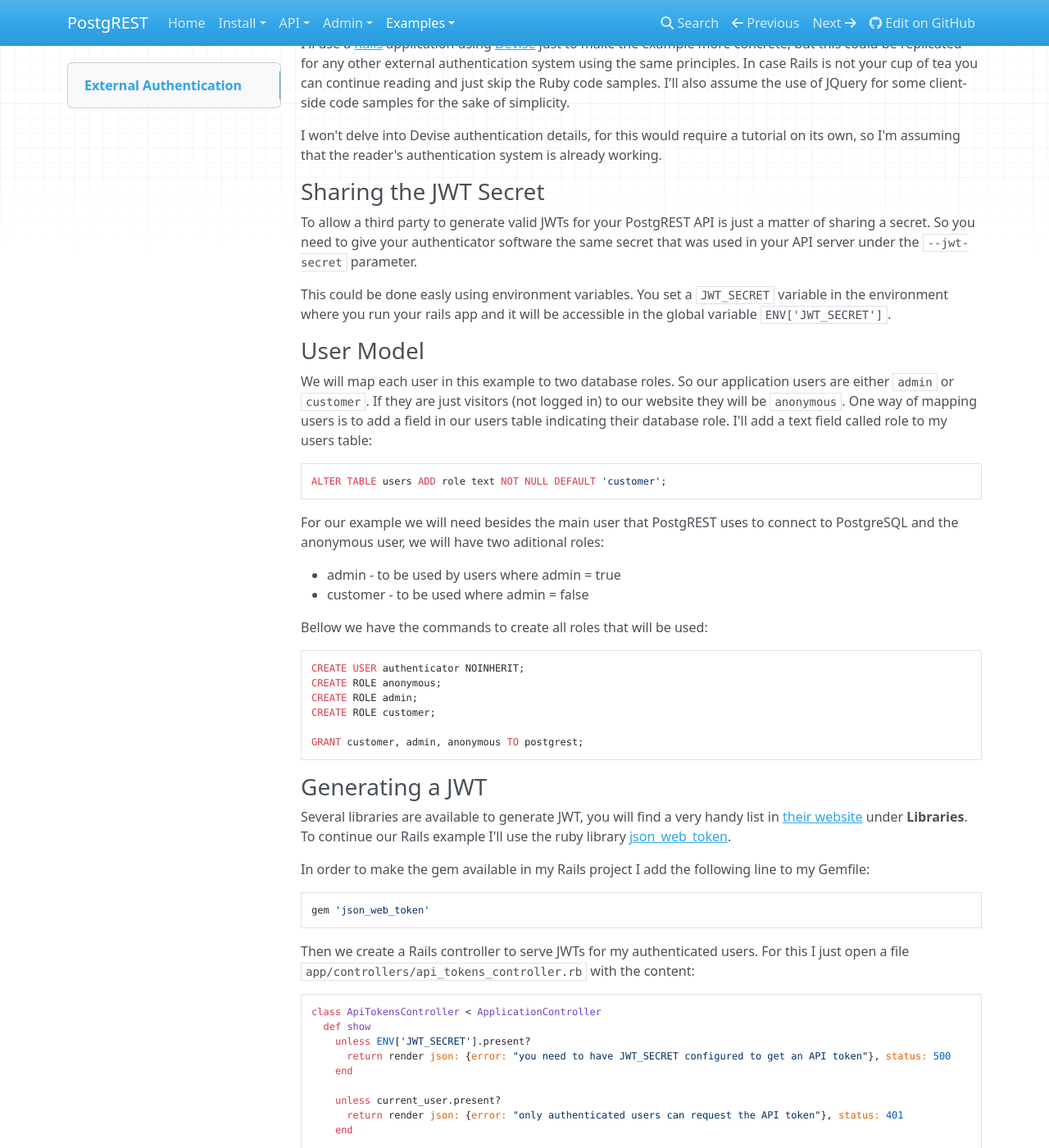
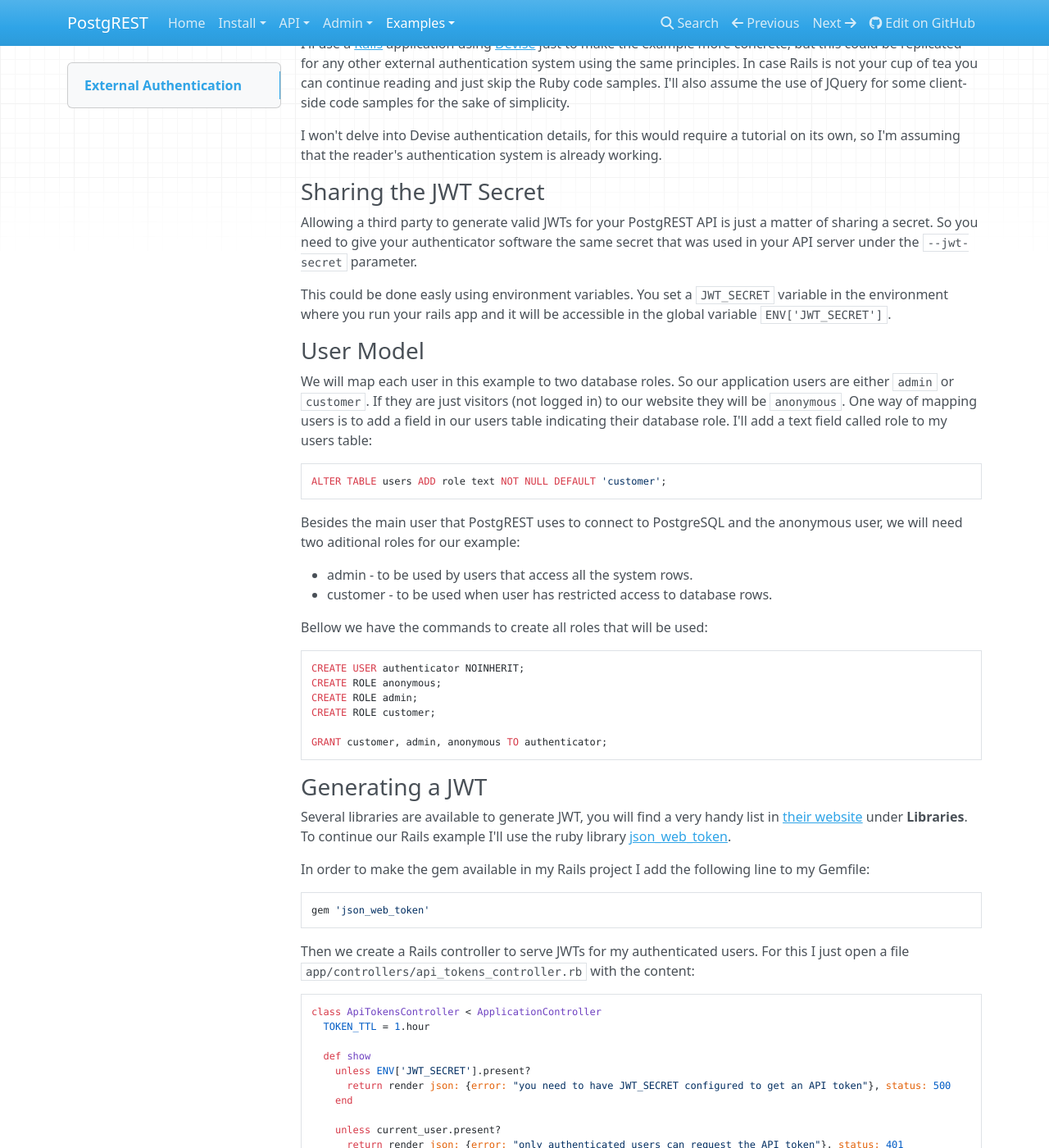
Before and after one commit to PostgREST/postgrest, an MkDocs documentation site: the page built from docs/examples/external_auth.md, in a window 1280 px wide and 1400 px high, scrolled down 233 px. Shown: the whole window at 82% size. Built offline with MkDocs 1.6.1, drawn with Linux system fonts in a browser that asks for light colours; nearby versions of some CDN libraries; old or Windows-style settings are respelled for this version of MkDocs; some of the changed text lies outside the part shown.

Commit message:
Tweaks the text, adds a design remark about SQL functions and adds the token TTL in HTTP cache headers

````diff
--- a/docs/examples/external_auth.md
+++ b/docs/examples/external_auth.md
@@ -21,7 +21,7 @@
 
 ### Sharing the JWT Secret
 
-To allow a third party to generate valid JWTs for your PostgREST API
+Allowing a third party to generate valid JWTs for your PostgREST API
 is just a matter of sharing a secret. So you need to give your authenticator
 software the same secret that was used in your API server under the ```--jwt-secret```
 parameter.
@@ -42,11 +42,11 @@
 ALTER TABLE users ADD role text NOT NULL DEFAULT 'customer';
 ```
 
-For our example we will need besides the main user that PostgREST uses to connect to PostgreSQL
-and the anonymous user, we will have two aditional roles:
+Besides the main user that PostgREST uses to connect to PostgreSQL
+and the anonymous user, we will need two aditional roles for our example:
 
-* admin - to be used by users where admin = true
-* customer - to be used where admin = false
+* admin - to be used by users that access all the system rows.
+* customer - to be used when user has restricted access to database rows.
 
 Bellow we have the commands to create all roles that will be used:
 ```sql
@@ -55,7 +55,7 @@
 CREATE ROLE admin;
 CREATE ROLE customer;
 
-GRANT customer, admin, anonymous TO postgrest;
+GRANT customer, admin, anonymous TO authenticator;
 ```
 
 ### Generating a JWT
@@ -75,6 +75,8 @@
 
 ```ruby
 class ApiTokensController < ApplicationController
+  TOKEN_TTL = 1.hour
+
   def show
     unless ENV['JWT_SECRET'].present?
       return render json: {error: "you need to have JWT_SECRET configured to get an API token"}, status: 500
@@ -84,6 +86,7 @@
       return render json: {error: "only authenticated users can request the API token"}, status: 401
     end
 
+    expires_in TOKEN_TTL, public: false
     render json: {token: jwt}, status: 200
   end
 
@@ -93,10 +96,12 @@
   end
 
   def claims
-    # I'm assuming a boolean field admin in the user model indicating wheter the
-    # user has administrative privileges.
     # This token will expire 1 hour after being issued
-    { role: current_user.role, user_id: current_user.id.to_s, exp: (Time.now + 1.hour).to_i }
+    {
+      role: current_user.role,
+      user_id: current_user.id.to_s,
+      exp: (Time.now + TOKEN_TTL).to_i
+    }
   end
 end
 ```
@@ -113,8 +118,9 @@
 
 ### Orders Endpoint
 
-Here we describe how to create a view to generate an endpoint /orders filtered by
-the logged in user.
+Here is how to create a view to generate an endpoint ```/orders``` filtered by
+the logged in user:
+
 ```sql
 ALTER DATABASE mydb SET postgrest.claims.user_id TO '';
 
@@ -144,10 +150,20 @@
     current_user = 'admin' OR o.user_id = current_user_id();
 ```
 
+<div class="admonition note">
+    <p class="admonition-title">DRY priviledge checking conditions</p>
+    <p>
+    You can encapsulate conditions that will be commonly used to check for privileges while reading a database row.
+    We used a function <code>current_user_id()</code> but we could add more conditions to functions
+    as the system becomes more complex.<br/>
+    Remeber to mark your functions as <code>STABLE</code> so that PostgreSQL can inline then while planning the query.
+    </p>
+</div>
+
 ### Using the JWT
 
-Now any page generated by our Rails app, after we are authenticated we can use a simple
-Javascript code to get our token and use it:
+Now whenever you are authenticated in your Rails application you can use some Javascript
+ code to get the token and use it:
 ```javascript
 $.getJSON('/api_json').done(function(data){
         $.ajax('/orders', {'Authorization': 'Bearer ' + data.token})
````
